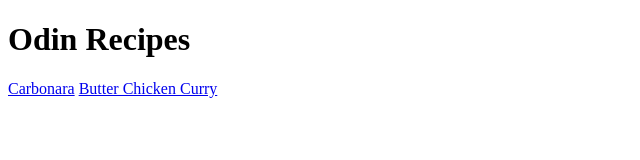
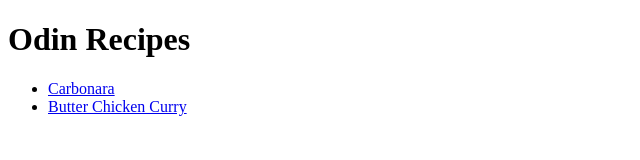
Before and after one commit to ProfessorZelko/odin-recipes, a plain HTML site: page index.html in a window 1280 px wide. Shown: the whole page, without its empty margins (0-640 px from the left). Drawn offline with Linux system fonts and the light colour scheme.

Commit message:
Format links into an unordered list

```diff
--- a/index.html
+++ b/index.html
@@ -8,7 +8,9 @@
 </head>
 <body>
     <h1>Odin Recipes</h1>
-    <a href="./recipes/carbonara.html">Carbonara</a>
-    <a href="./recipes/butterchicken.html">Butter Chicken Curry</a>
+    <ul>
+        <li><a href="./recipes/carbonara.html">Carbonara</a></li>
+        <li><a href="./recipes/butterchicken.html">Butter Chicken Curry</a></li>
+    </ul>
 </body>
 </html>
```
